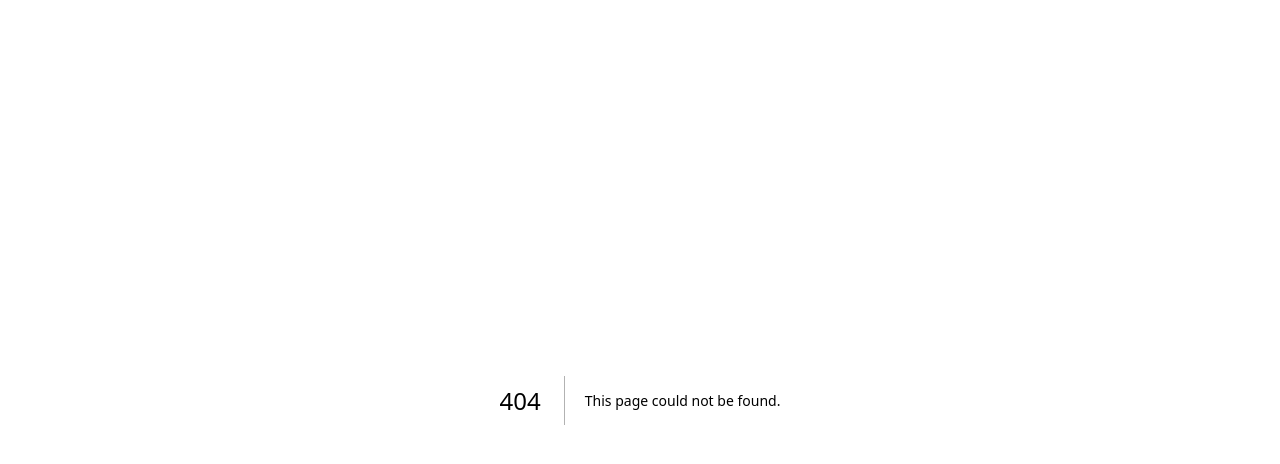
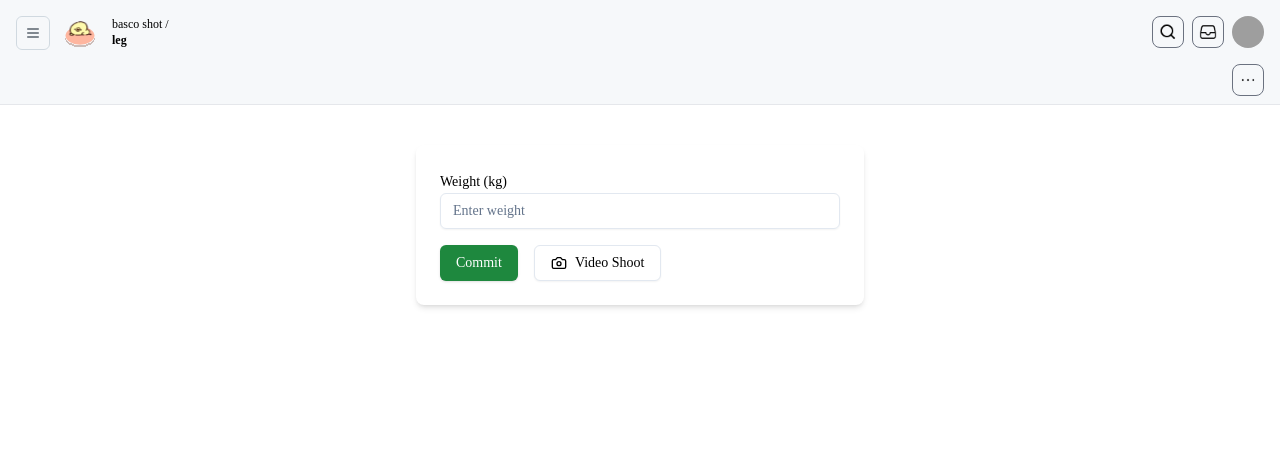
Before and after one commit to masamichi2004/spino-cup, a Next.js app in the folder frontend/: page /home/1/1/1/commit in a window 1280 px wide. Before the commit this address had no page. Shown: the top 464 px of the page. Built offline with nearby package versions, Linux system fonts and the light colour scheme; grey boxes are pictures that could not be loaded.

Commit message:
add: 確定エンドポイントにpost作成

```diff
--- /dev/null
+++ b/frontend/src/app/home/[name]/[part]/[training]/commit/page.tsx
@@ -0,0 +1,10 @@
+import { CommitDialog } from '@/src/feature/CommitDialogPage/CommitDialogPage'
+import React from 'react'
+
+const page = () => {
+  return (
+    <CommitDialog/>
+  )
+}
+
+export default page
--- /dev/null
+++ b/frontend/src/feature/CommitDialogPage/CommitDialog.ts
@@ -0,0 +1,33 @@
+export async function postWorkoutData(
+  ownerId: string,
+  repoName: string,
+  dirName: string,
+  sets: { weight: number; reps: number }[]
+) {
+  const url = `http://localhost:8080/commit/${ownerId}/${repoName}/${dirName}`;
+
+  const body = {
+    sets: sets
+  };
+
+  try {
+    const response = await fetch(url, {
+      method: 'POST',
+      headers: {
+        'Content-Type': 'application/json',
+      },
+      body: JSON.stringify(body),
+    });
+
+    if (!response.ok) {
+      throw new Error(`HTTP error! Status: ${response.status}`);
+    }
+
+    const result = await response.json();
+    console.log('Response:', result);
+    return result;
+  } catch (error) {
+    console.error('Error:', error);
+    throw error;
+  }
+}
--- /dev/null
+++ b/frontend/src/feature/CommitDialogPage/CommitDialogPage.tsx
@@ -0,0 +1,80 @@
+'use client'
+
+import { useState } from 'react'
+import { Button } from "@/src/components/ui/button"
+import { Input } from "@/src/components/ui/input"
+import { Dialog, DialogContent, DialogHeader, DialogTitle } from "@/src/components/ui/dialog"
+import { Label } from "@/src/components/ui/label"
+import { Camera, X } from 'lucide-react'
+import { postWorkoutData } from './CommitDialog'
+import useSegment from '@/src/hooks/useSegment'
+
+function CommitDialog() {
+  const { segments } = useSegment();
+  const [weight, setWeight] = useState('');
+  const [isDialogOpen, setIsDialogOpen] = useState(false);
+  const [home, ownerId, repoName, dirName] = segments;
+
+  const handleWeightChange = (e: React.ChangeEvent<HTMLInputElement>) => {
+    //数字のみ許可
+    const value = e.target.value.replace(/[^0-9]/g, '')
+    setWeight(value)
+  }
+
+  const handleCommit = () => {
+    const sets = [
+      { weight: 16, reps: 15 },
+      { weight: 16, reps: 15 },
+      { weight: 13, reps: 10 }
+    ];
+
+    postWorkoutData(ownerId, repoName, dirName, sets);
+  }
+
+  return (
+    <div>
+      <div className="max-w-md mx-auto mt-10 p-6 bg-white rounded-lg shadow-md">
+        <form onSubmit={(e) => e.preventDefault()} className="space-y-4">
+          <div>
+            <Label htmlFor="weight">Weight (kg)</Label>
+            <Input
+              id="weight"
+              type="text"
+              inputMode="numeric"
+              pattern="[0-9]*"
+              value={weight}
+              onChange={handleWeightChange}
+              placeholder="Enter weight"
+            />
+          </div>
+          <div className="flex space-x-4">
+            <Button onClick={handleCommit} className="bg-green text-white">
+              Commit
+            </Button>
+            <Button onClick={() => setIsDialogOpen(true)} variant="outline">
+              <Camera className="mr-2 h-4 w-4" />
+              Video Shoot
+            </Button>
+          </div>
+        </form>
+
+        <Dialog open={isDialogOpen} onOpenChange={setIsDialogOpen}>
+          <DialogContent>
+            <DialogHeader>
+              <DialogTitle>Video Shooting</DialogTitle>
+            </DialogHeader>
+            <div className="flex justify-center items-center h-40 bg-gray-100 rounded-md">
+              <p>Video content would go here</p>
+            </div>
+            <Button onClick={() => setIsDialogOpen(false)} variant="outline" className="mt-4">
+              <X className="mr-2 h-4 w-4" />
+              Exit
+            </Button>
+          </DialogContent>
+        </Dialog>
+      </div>
+    </div>
+  )
+}
+
+export { CommitDialog };
--- a/frontend/src/feature/TrainingFile/TrainingFile.tsx
+++ b/frontend/src/feature/TrainingFile/TrainingFile.tsx
@@ -1,8 +1,17 @@
+'use client';
 import { Card, CardContent, CardHeader, CardTitle } from "@/src/components/ui/card"
 import { Table, TableBody, TableCell, TableHead, TableHeader, TableRow } from "@/components/ui/table"
 import { FolderIcon, FileIcon, EditIcon } from "lucide-react"
+import { Button } from "@/src/components/ui/button"
+import { useRouter, usePathname } from "next/navigation"
 
 export default function TrainingFile() {
+  const pathname = usePathname();
+  const router = useRouter();
+  const handleClick = () => {
+    router.push(`${pathname}/commit`);
+  }
+
   const files = [
     { name: "..", type: "folder", lastCommit: "" },
     { name: "src", type: "folder", lastCommit: "15 hours ago" },
@@ -15,10 +24,15 @@ export default function TrainingFile() {
 
   return (
     <div className="max-w-4xl mx-auto p-4 space-y-4">
-      <div className="flex items-center space-x-2 text-sm text-gray-500">
-        <img src="/testiphoneimg.png" alt="githubのiconの代わり" className='w-8 h-8 rounded-full' />
-        <span>masamichi2004</span>
-        <span>15 hours ago</span>
+      <div className="flex items-center space-x-2 text-sm text-gray-500 justify-between">
+        <div className="flex items-center gap-x-2">
+          <img src="/testiphoneimg.png" alt="githubのiconの代わり" className='w-8 h-8 rounded-full' />
+          <span>masamichi2004</span>
+          <span>15 hours ago</span>
+        </div>
+        <div>
+          <Button onClick={handleClick}>Add Commit</Button>
+        </div>
       </div>
       <Card>
         <CardHeader className="pb-2">
```
Also changed, not shown: frontend/src/feature/TrainingFile/Training.ts (added).
